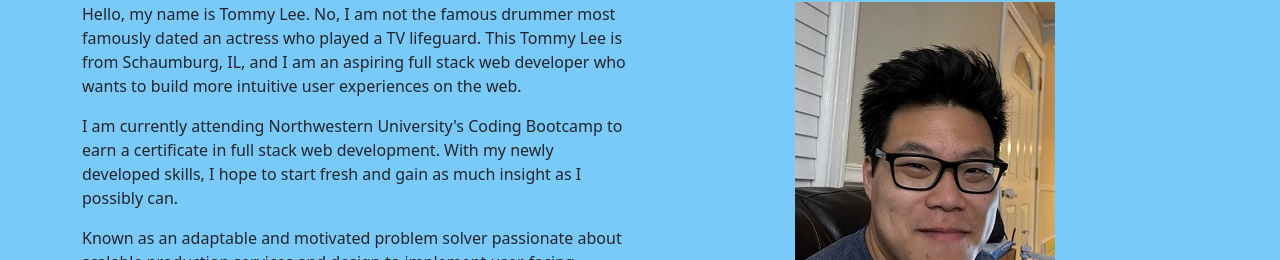
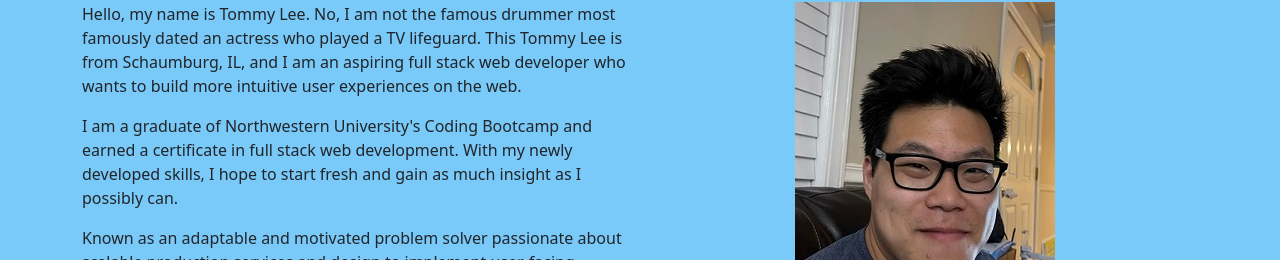
Before and after one commit to tkhobbes43/react-portfolio, a React (Create React App) app: page / in a window 1280 px wide. Shown: the part 142-402 px from the top of the page. Built offline with nearby package versions, Linux system fonts and the light colour scheme; a web font is replaced by a local one.

Commit message:
updated bio

```diff
--- a/src/components/pages/About.js
+++ b/src/components/pages/About.js
@@ -12,7 +12,7 @@ function About() {
                 <Col>
                     <p>Hello, my name is Tommy Lee. No, I am not the famous drummer most famously dated an actress who played a TV lifeguard.  This Tommy Lee is from Schaumburg, IL, and I am an aspiring full stack web developer who wants to build more intuitive user experiences on the web.
                     </p>
-                    <p>I am currently attending Northwestern University's Coding Bootcamp to earn a certificate in full stack web development.  With my newly developed skills, I hope to start fresh and gain as much insight as I possibly can.
+                    <p>I am a graduate of Northwestern University's Coding Bootcamp and earned a certificate in full stack web development.  With my newly developed skills, I hope to start fresh and gain as much insight as I possibly can.
                     </p>
                     <p>Known as an adaptable and motivated problem solver passionate about scalable production services and design to implement user-facing products.  I applied aspects of agile development in 2 of my main projects. I worked on a team of four for Productivity Tiles and a team of three for Tiny Triumphs.  I am excited to leverage my skills as part of a fast-paced, quality-driven team to build better experiences on the web.
                     </p>
```
